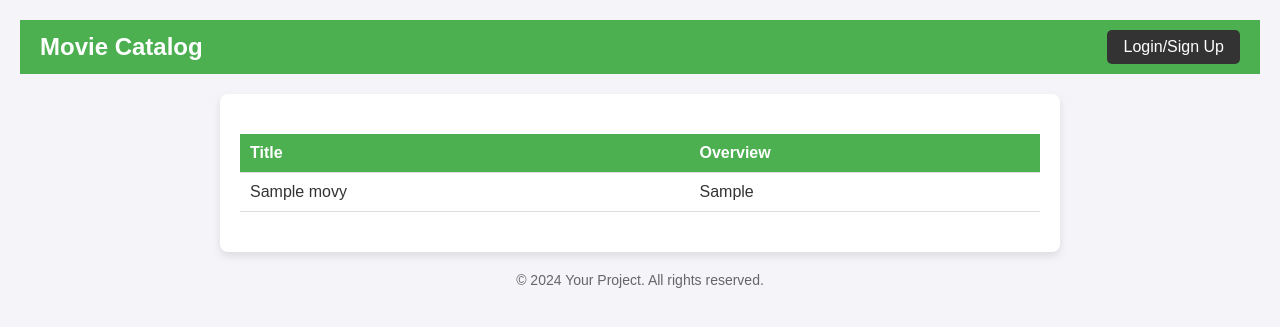
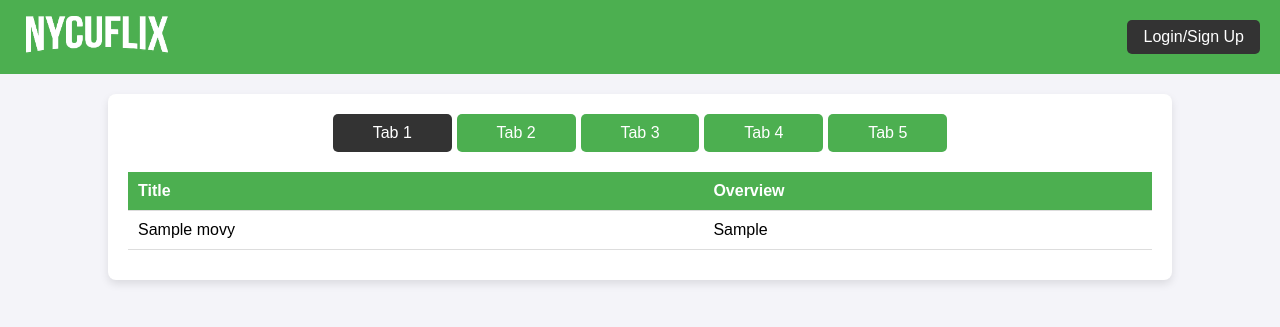
Before and after one commit to fuweiyu/Film-Cataloging-System-DBS-, a Flask app: page / in a window 1280 px wide. Shown: the top 327 px of the page. Run offline with Flask 3, Linux system fonts and the light colour scheme; tables that the repository leaves empty hold one stand-in row (values such as "Sample post").

Commit message:
main page updated

```diff
--- a/main.py
+++ b/main.py
@@ -23,22 +23,22 @@ def get_db_connection():
 @app.route("/")
 def main_page():
     """
-    Default main page showing the movie catalog.
+    Main page with tabs displaying lists of random movies.
     """
     conn = get_db_connection()
     cursor = conn.cursor(dictionary=True)
-    query = "SELECT title, overview FROM Movies ORDER BY RAND() LIMIT 10;"
-    cursor.execute(query)
-    movies = cursor.fetchall()
+
+    # Generate random movies for each tab
+    tabs = []
+    num_tabs = 5  # Number of tabs
+    for _ in range(num_tabs):
+        cursor.execute("SELECT title, overview FROM Movies ORDER BY RAND() LIMIT 10;")
+        tabs.append(cursor.fetchall())
+
     cursor.close()
     conn.close()
 
-    # Check if the user is logged in and pass username to template
-    is_logged_in = 'username' in session
-    username = session['username'] if is_logged_in else None
-
-    return render_template("main.html", movies=movies, is_logged_in=is_logged_in, username=username)
-
+    return render_template("main.html", tabs=tabs)
 
 # ----------------------------------
 # LOGIN
--- a/templates/main.html
+++ b/templates/main.html
@@ -5,12 +5,16 @@
     <meta name="viewport" content="width=device-width, initial-scale=1.0">
     <title>Movie Catalog</title>
     <style>
+        :root {
+            --tab-section-width: 80%; /* Adjust the total width of the tab section */
+            --tab-buttons-width: 60%; /* Adjust the total width occupied by the tab buttons */
+        }
+
         body {
             font-family: Arial, sans-serif;
+            margin: 0;
+            padding: 0;
             background-color: #f4f4f9;
-            color: #333;
-            margin: 0;
-            padding: 20px;
         }
 
         .header {
@@ -22,9 +26,9 @@
             padding: 10px 20px;
         }
 
-        .header h1 {
-            margin: 0;
-            font-size: 24px;
+        .logo img {
+            height: 50px; /* Adjust this to control the size */
+            width: auto; /* Maintain the aspect ratio */
         }
 
         .header a {
@@ -40,8 +44,8 @@
             background-color: #555;
         }
 
-        .container {
-            max-width: 800px;
+        .tabs-container {
+            max-width: var(--tab-section-width);
             margin: 20px auto;
             background: white;
             box-shadow: 0 4px 8px rgba(0, 0, 0, 0.1);
@@ -49,10 +53,49 @@
             padding: 20px;
         }
 
+        .tabs {
+            display: flex;
+            justify-content: center;
+            width: var(--tab-buttons-width);
+            margin: 0 auto 20px;
+        }
+
+        .tab {
+            flex-grow: 1; /* Tabs divide the total width equally */
+            padding: 10px 20px;
+            background-color: #4CAF50;
+            color: white;
+            cursor: pointer;
+            margin-right: 5px;
+            border-radius: 5px;
+            text-align: center;
+            transition: background-color 0.3s ease;
+        }
+
+        .tab:last-child {
+            margin-right: 0;
+        }
+
+        .tab:hover {
+            background-color: #45a049;
+        }
+
+        .tab.active {
+            background-color: #333;
+        }
+
+        .tab-content {
+            display: none;
+        }
+
+        .tab-content.active {
+            display: block;
+        }
+
         table {
             width: 100%;
             border-collapse: collapse;
-            margin: 20px 0;
+            margin: 10px 0;
         }
 
         th, td {
@@ -69,18 +112,31 @@
         tr:hover {
             background-color: #f1f1f1;
         }
+    </style>
+    <script>
+        function showTab(tabIndex) {
+            const tabs = document.querySelectorAll('.tab-content');
+            const tabButtons = document.querySelectorAll('.tab');
+            tabs.forEach((tab, index) => {
+                tab.classList.remove('active');
+                tabButtons[index].classList.remove('active');
+                if (index === tabIndex) {
+                    tab.classList.add('active');
+                    tabButtons[index].classList.add('active');
+                }
+            });
+        }
 
-        footer {
-            text-align: center;
-            margin-top: 20px;
-            font-size: 14px;
-            color: #666;
-        }
-    </style>
+        document.addEventListener('DOMContentLoaded', () => {
+            showTab(0); // Show the first tab by default
+        });
+    </script>
 </head>
 <body>
     <div class="header">
-        <h1>Movie Catalog</h1>
+        <div class="logo">
+            <img src="/static/nycuflix.png" alt="Movie Catalog Logo">
+        </div>
         {% if is_logged_in %}
             <a href="/logout">Logout ({{ username }})</a>
         {% else %}
@@ -88,13 +144,21 @@
         {% endif %}
     </div>
 
-    <div class="container">
+    <div class="tabs-container">
+        <div class="tabs">
+            {% for i in range(tabs|length) %}
+            <div class="tab" onclick="showTab({{ i }})">Tab {{ i + 1 }}</div>
+            {% endfor %}
+        </div>
+
+        {% for tab_movies in tabs %}
+        <div class="tab-content">
             <table>
                 <tr>
                     <th>Title</th>
                     <th>Overview</th>
                 </tr>
-            {% for movie in movies %}
+                {% for movie in tab_movies %}
                 <tr>
                     <td>{{ movie['title'] }}</td>
                     <td>{{ movie['overview'] }}</td>
@@ -102,7 +166,7 @@
                 {% endfor %}
             </table>
         </div>
-
-    <footer>&copy; 2024 Your Project. All rights reserved.</footer>
+        {% endfor %}
+    </div>
 </body>
 </html>
```
Also changed, not shown: static/nycuflix.png (added). Lines whose indentation alone changed are shown as unchanged.
